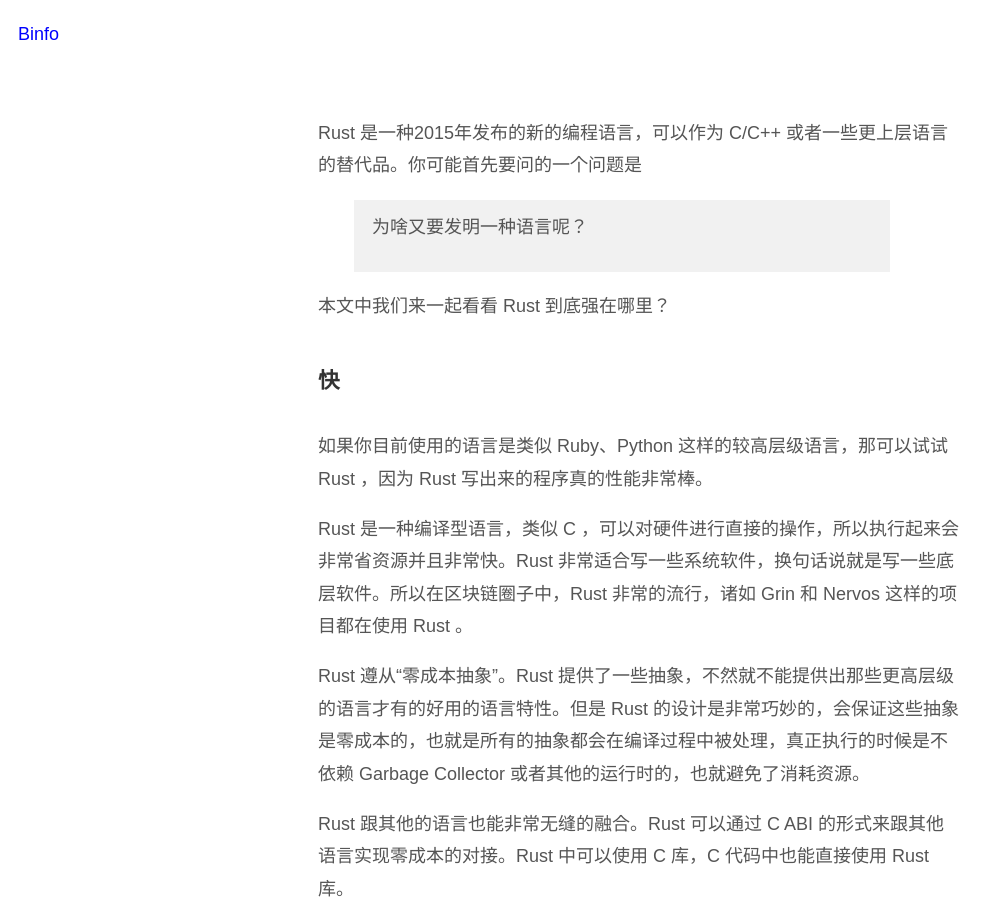
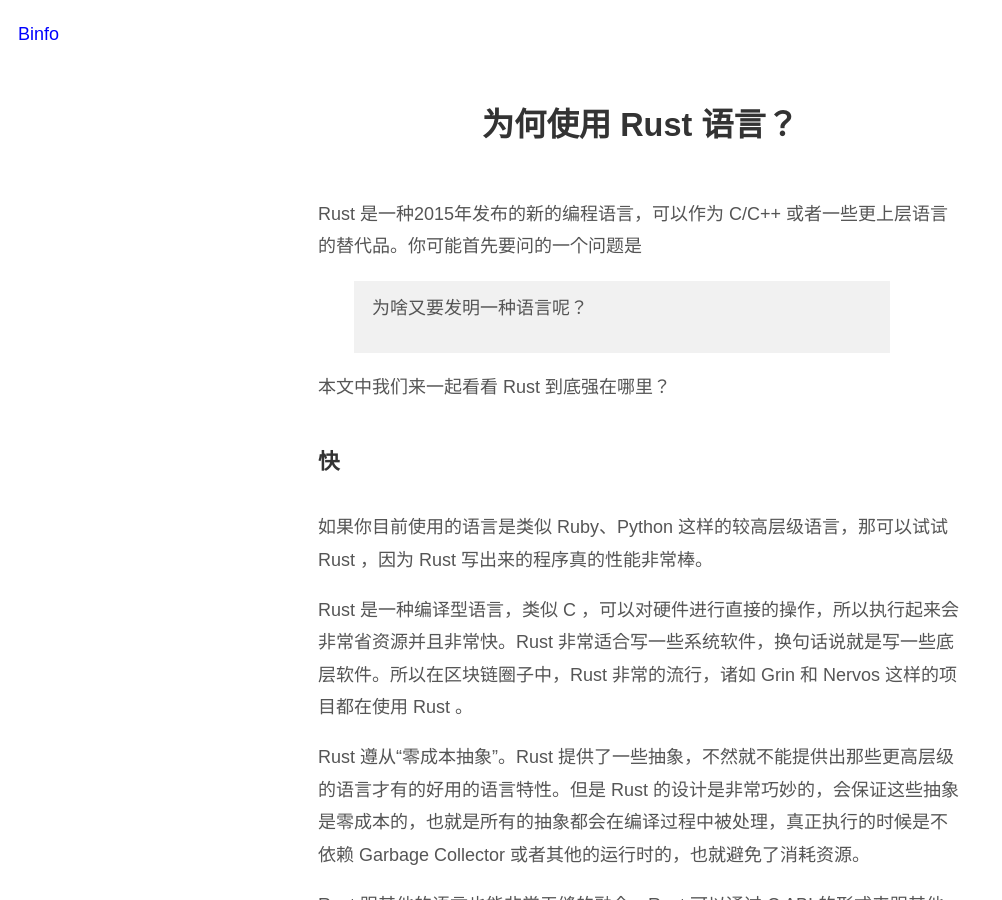
Before and after one commit to happypeter/binfo, a Jekyll site: the page built from why-rust.md, in a window 1280 px wide and 900 px high. Shown: the whole window, without its empty margins (0-1002 px from the left). Built offline with Jekyll 4.4.1, drawn with Linux system fonts in a browser that asks for light colours; our own code applies the rules of GitHub Pages for plain Markdown files.

Commit message:
add title

```diff
--- a/why-rust.md
+++ b/why-rust.md
@@ -1,3 +1,7 @@
+---
+title: 为何使用 Rust 语言？
+---
+
 Rust 是一种2015年发布的新的编程语言，可以作为 C/C++ 或者一些更上层语言的替代品。你可能首先要问的一个问题是
 
 > 为啥又要发明一种语言呢？
```
